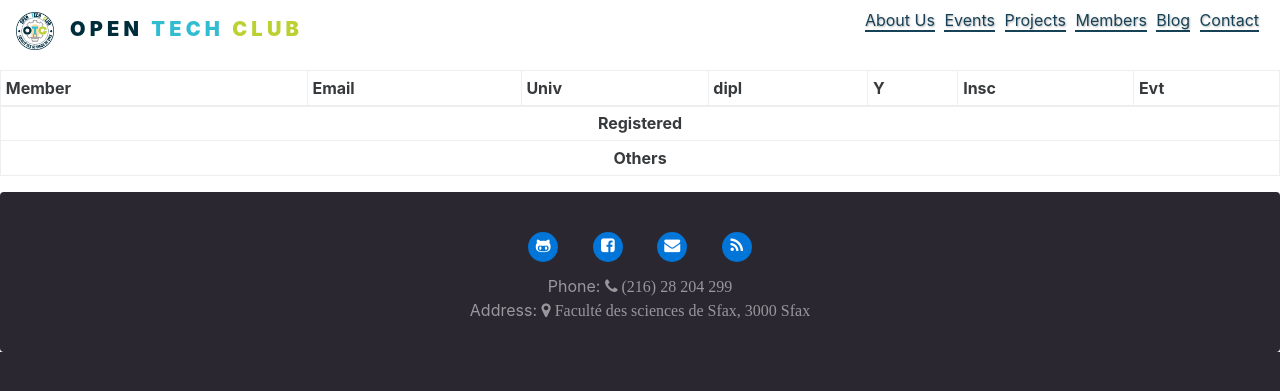
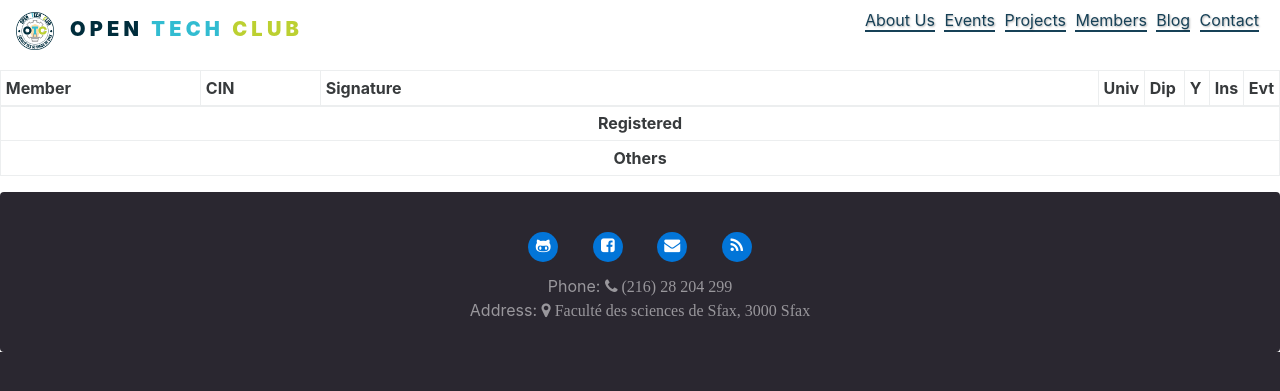
Before and after one commit to fssotc/fssotc.tik.tn, a Django app: template event/templates/event/register_list.html in a window 1280 px wide. Shown: the top 391 px of the page. Run offline with Django 3.2, Linux system fonts and the light colour scheme; the template is opened without the code that fills it, so the values that code supplies are empty; parts of the project's set-up code (start-up, migrations or seed data) failed here and were passed over; some libraries are stand-ins or nearby versions.

Commit message:
update registers list

```diff
--- a/event/models.py
+++ b/event/models.py
@@ -78,7 +78,7 @@ class Register(models.Model):
     get_member_email.short_description = 'email'
 
     def get_member_cin(self):
-        return self.member.cin
+        return self.member.cin or ''
     get_member_cin.short_description = 'CIN'
 
     @property
--- a/event/templates/event/register_list.html
+++ b/event/templates/event/register_list.html
@@ -6,23 +6,25 @@
 <table class="table table-hover table-sm table-bordered">
     <thead>
         <tr>
-            <th>Member</th>
-            <th>Email</th>
-            <th>Univ</th>
-            <th>dipl</th>
-            <th>Y</th>
-            <th>Insc</th>
-            <th>Evt</th>
+            <th style="width:200px;">Member</th>
+	    <th style="width:120px;">CIN</th>
+	    <th>Signature</th>
+	    <th style="width:40px;">Univ</th>
+	    <th style="width:40px">Dip</th>
+	    <th style="width:25px">Y</th>
+            <th style="width:20px;">Ins</th>
+            <th style="width:20px;">Evt</th>
         </tr>
     </thead>
     <tbody>
 	<tr>
-		<td colspan="7" class="text-xs-center"><strong>Registered</strong></td>
+		<td colspan="8" class="text-xs-center"><strong>Registered</strong></td>
 	</tr>
         {% for register in register_list %}
         <tr>
             <td class="text-capitalize">{{ register.member }}</td>
-            <td>{{ register.get_member_email }}</td>
+	    <td class="text-xs-right">{{ register.get_member_cin }}</td>
+	    <td>&nbsp;&nbsp;&nbsp;&nbsp;&nbsp;&nbsp;&nbsp;&nbsp;&nbsp;&nbsp;&nbsp;&nbsp;</td>
 	    <td>{{ register.get_member_university }}</td>
 	    <td>{{ register.get_member_education }}</td>
 	    <td>{{ register.get_member_year }}</td>
@@ -31,12 +33,13 @@
         </tr>
         {% endfor %}
 	<tr>
-		<td colspan="7" class="text-xs-center"><strong>Others</strong></td>
+		<td colspan="8" class="text-xs-center"><strong>Others</strong></td>
 	</tr>
         {% for other in other_list %}
         <tr>
             <td class="text-capitalize">{{ other.member }}</td>
-            <td>{{ other.member.email }}</td>
+	    <td class="text-xs-right">{{ other.member.inscription }}</td>
+	    <td>&nbsp;&nbsp;&nbsp;&nbsp;&nbsp;&nbsp;&nbsp;&nbsp;&nbsp;&nbsp;&nbsp;&nbsp;</td>
 	    <td>{{ other.university }}</td>
 	    <td>{{ other.education }}</td>
 	    <td>{{ other.year }}</td>
```
Also changed, not shown: 1 other file. Lines whose indentation alone changed are shown as unchanged.
